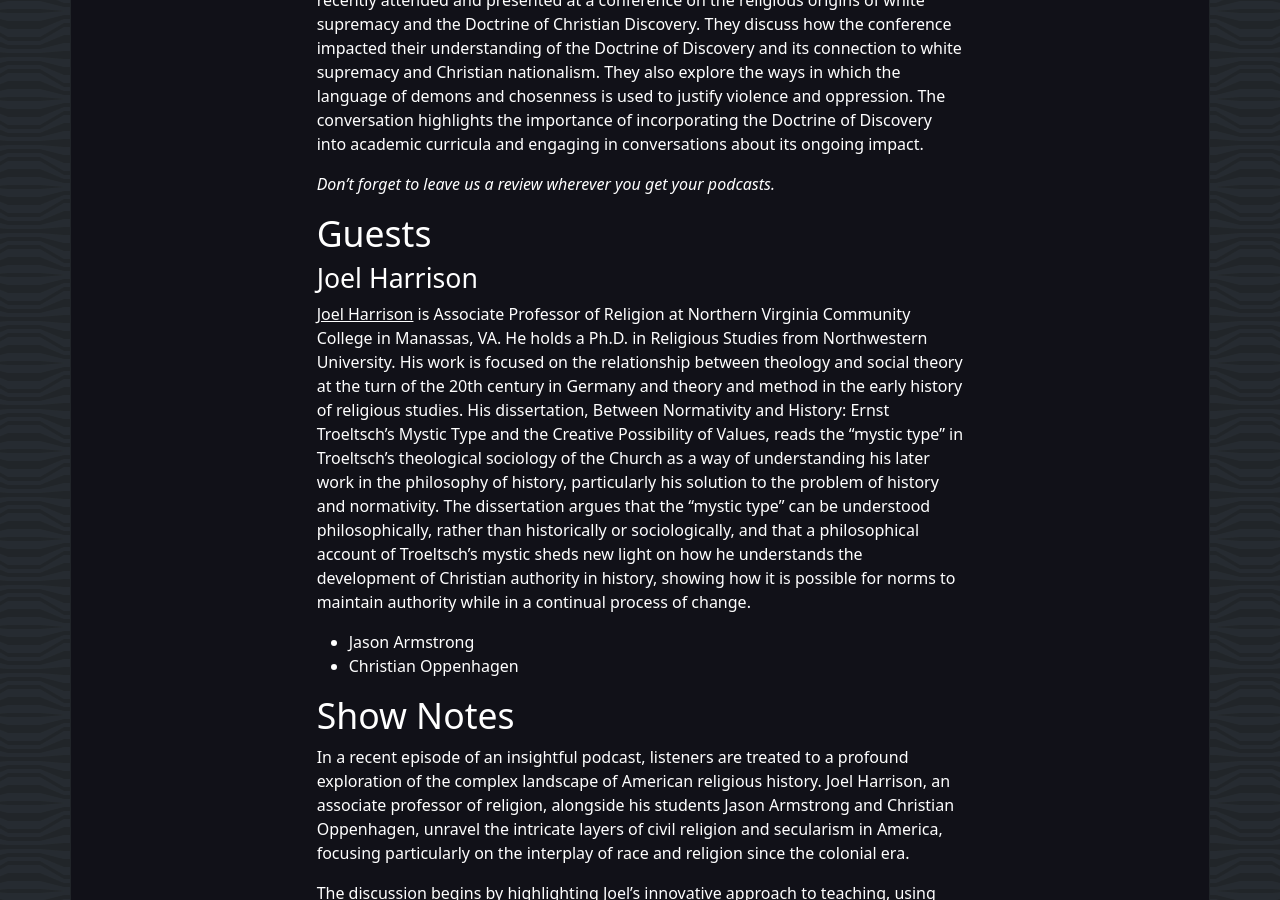
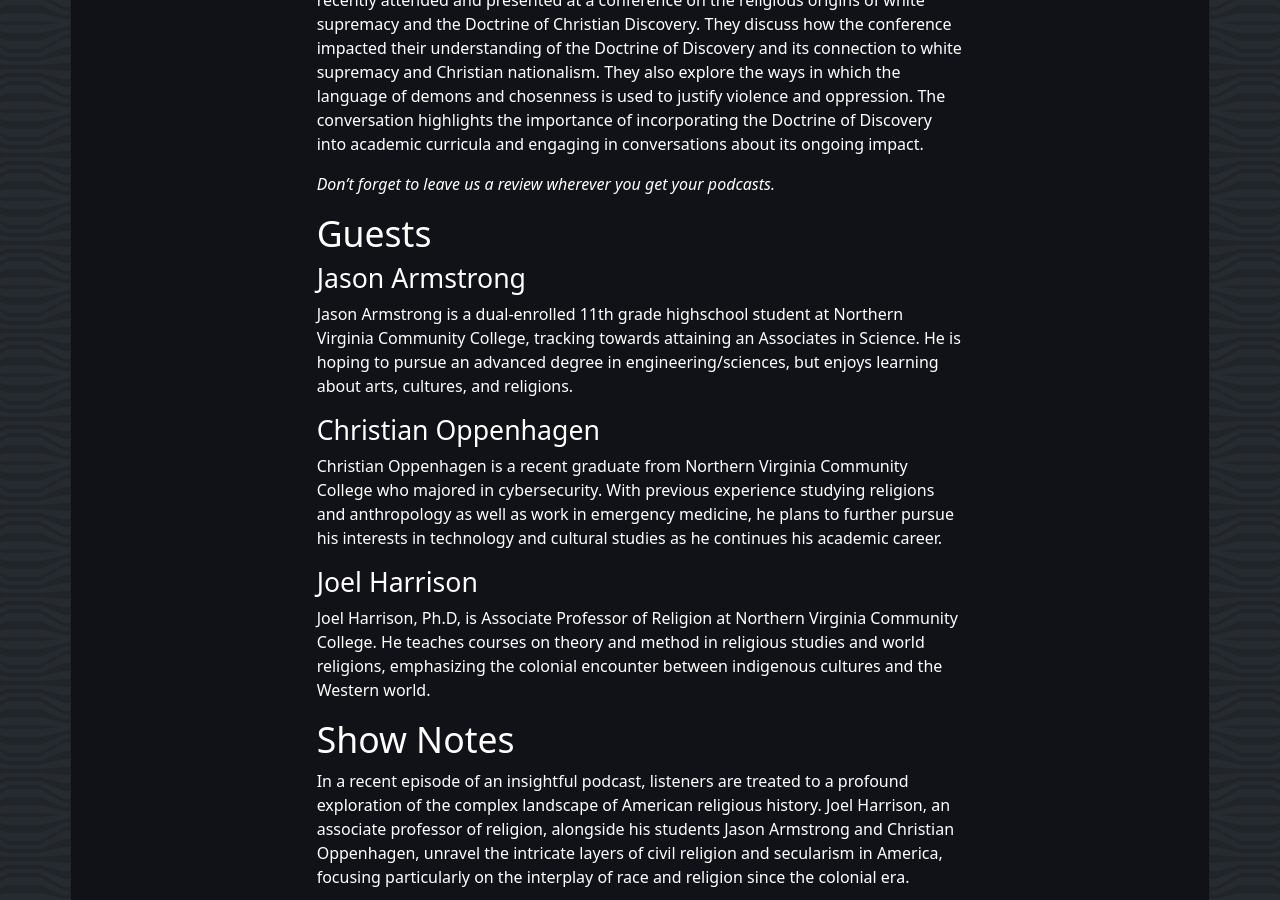
Before and after one commit to adamdjbrett/podcast-doctrineofdiscovery-v2, a Jekyll site: the page built from _posts/2024-04-09-episode-02.md, in a window 1280 px wide and 900 px high, scrolled down 1006 px. Built offline with Jekyll 4.4.1, drawn with Linux system fonts in a browser that asks for light colours.

Commit message:
Update 2024-04-09-episode-02.md

```diff
--- a/_posts/2024-04-09-episode-02.md
+++ b/_posts/2024-04-09-episode-02.md
@@ -28,12 +28,15 @@ In this podcast episode, hosts Phil Arnold and Sandy Bigtree interview Joel Harr
 *Don't forget to leave us a review wherever you get your podcasts.*
 
 ## Guests
-### Joel Harrison
+### Jason Armstrong
+Jason Armstrong is a dual-enrolled 11th grade highschool student at Northern Virginia Community College, tracking towards attaining an Associates in Science. He is hoping to pursue an advanced degree in engineering/sciences, but enjoys learning about arts, cultures, and religions.
 
-[Joel Harrison](https://joelharrison.academia.edu/) is Associate Professor of Religion at Northern Virginia Community College in Manassas, VA. He holds a Ph.D. in Religious Studies from Northwestern University. His work is focused on the relationship between theology and social theory at the turn of the 20th century in Germany and theory and method in the early history of religious studies. His dissertation, Between Normativity and History: Ernst Troeltsch's Mystic Type and the Creative Possibility of Values, reads the "mystic type" in Troeltsch's theological sociology of the Church as a way of understanding his later work in the philosophy of history, particularly his solution to the problem of history and normativity. The dissertation argues that the "mystic type" can be understood philosophically, rather than historically or sociologically, and that a philosophical account of Troeltsch's mystic sheds new light on how he understands the development of Christian authority in history, showing how it is possible for norms to maintain authority while in a continual process of change.
+### Christian Oppenhagen
+Christian Oppenhagen is a recent graduate from Northern Virginia Community College who majored in cybersecurity. With previous experience studying religions and anthropology as well as work in emergency medicine, he plans to further pursue his interests in technology and cultural studies as he continues his academic career.
 
-* Jason Armstrong
-* Christian Oppenhagen
+### [Joel Harrison](https://joelharrison.academia.edu/)
+Joel Harrison, Ph.D, is Associate Professor of Religion at Northern Virginia Community College. He teaches courses on theory and method in religious studies and world religions, emphasizing the colonial encounter between indigenous cultures and the Western world.
+
 
 ## Show Notes
 In a recent episode of an insightful podcast, listeners are treated to a profound exploration of the complex landscape of American religious history. Joel Harrison, an associate professor of religion, alongside his students Jason Armstrong and Christian Oppenhagen, unravel the intricate layers of civil religion and secularism in America, focusing particularly on the interplay of race and religion since the colonial era.
```
